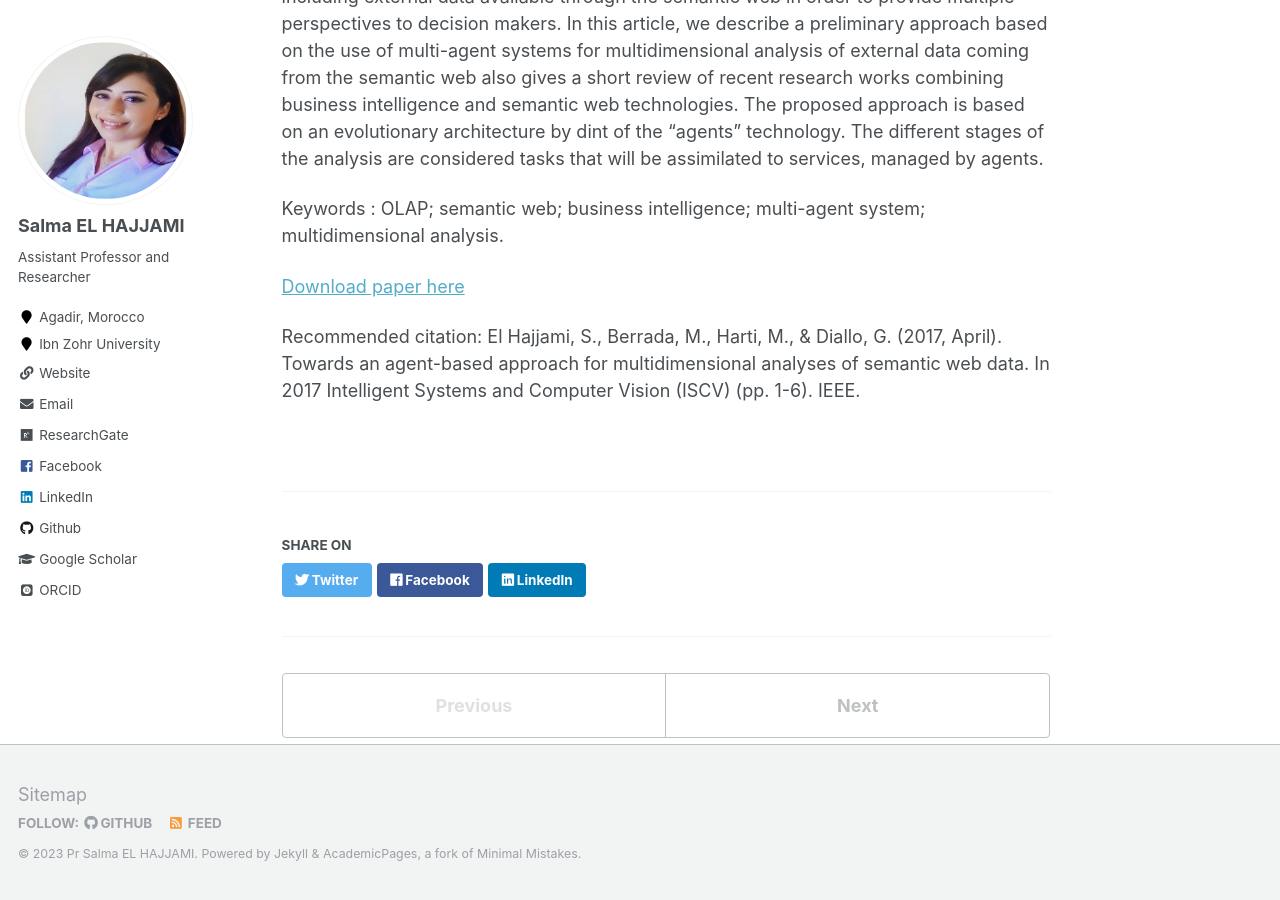
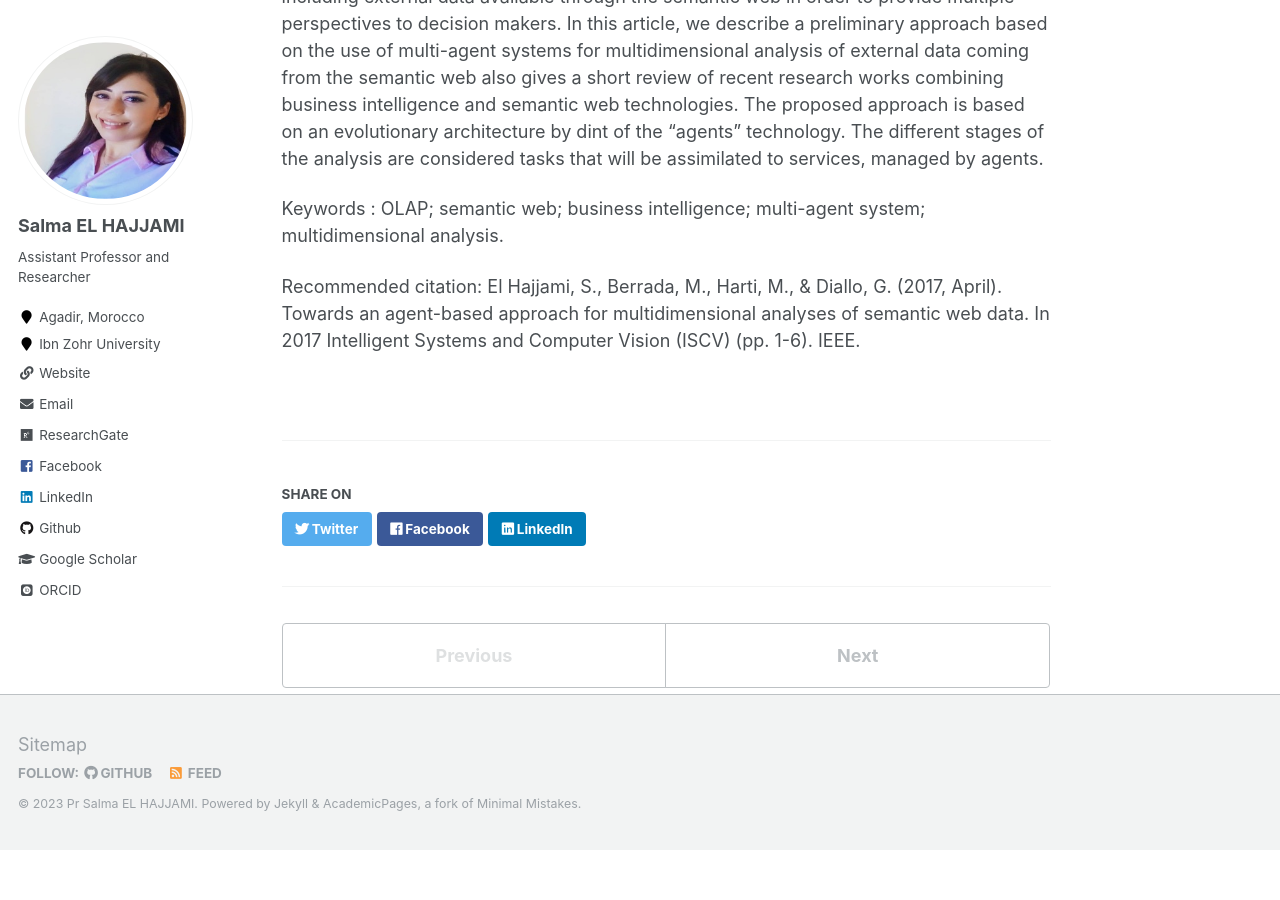
Before and after one commit to salmaelhajjami/salmaelhajjami.github.io, a Jekyll site: the page built from _publications/2017-Conf01.md, in a window 1280 px wide and 900 px high, scrolled down 526 px. Built offline with Jekyll 4.4.1, drawn with Linux system fonts in a browser that asks for light colours; some web fonts are replaced; after the commit the page ends 1376 px from its top, so only the background shows below that.

Commit message:
Update 2017-Conf01.md

```diff
--- a/_publications/2017-Conf01.md
+++ b/_publications/2017-Conf01.md
@@ -14,6 +14,6 @@ Abstract : OLAP analytical systems are essential technologies in decision-making
 
 Keywords : OLAP; semantic web; business intelligence; multi-agent system; multidimensional analysis.
 
-[Download paper here](/files/2017-Conf01.pdf)
+
 
 Recommended citation: El Hajjami, S., Berrada, M., Harti, M., & Diallo, G. (2017, April). Towards an agent-based approach for multidimensional analyses of semantic web data. In 2017 Intelligent Systems and Computer Vision (ISCV) (pp. 1-6). IEEE.
```
